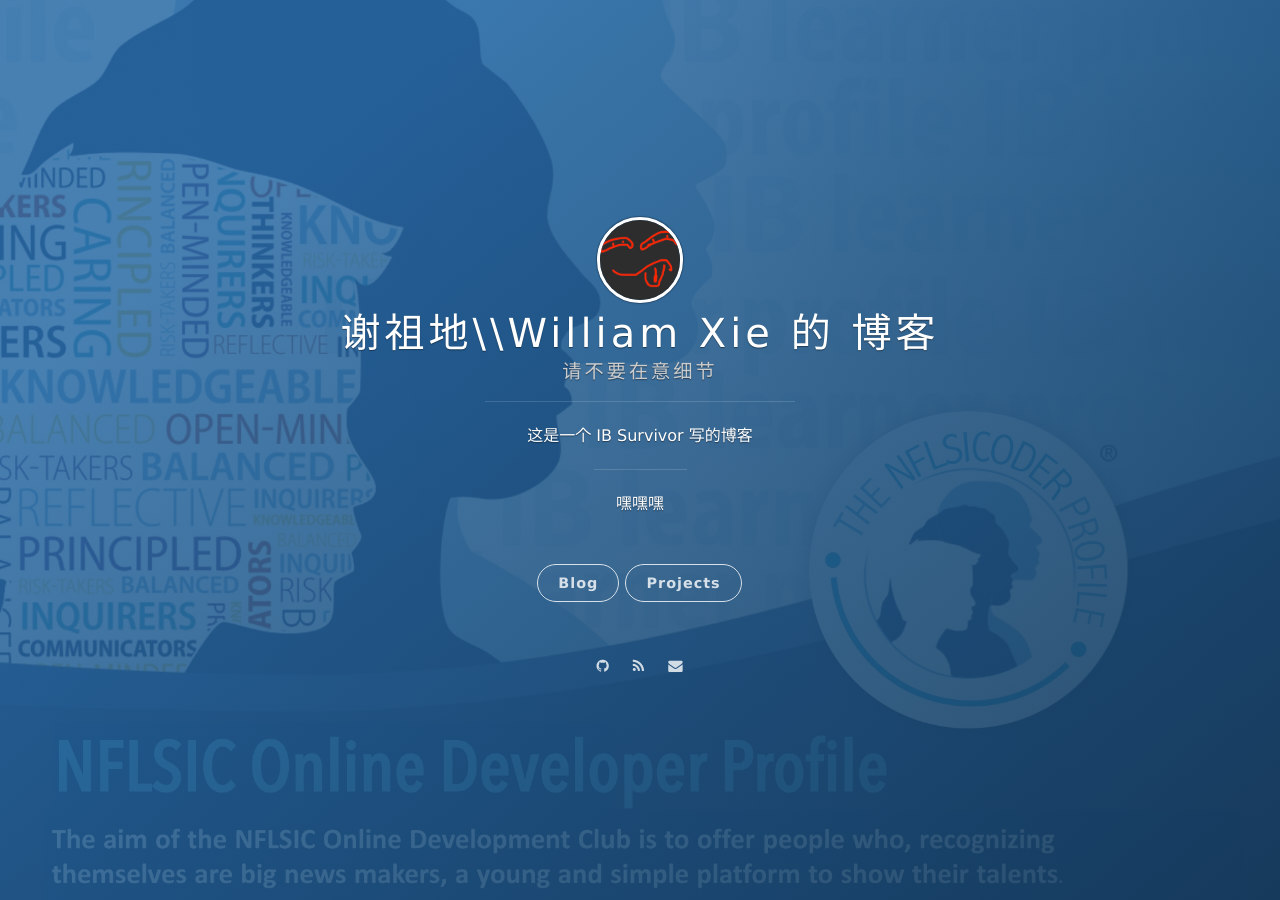
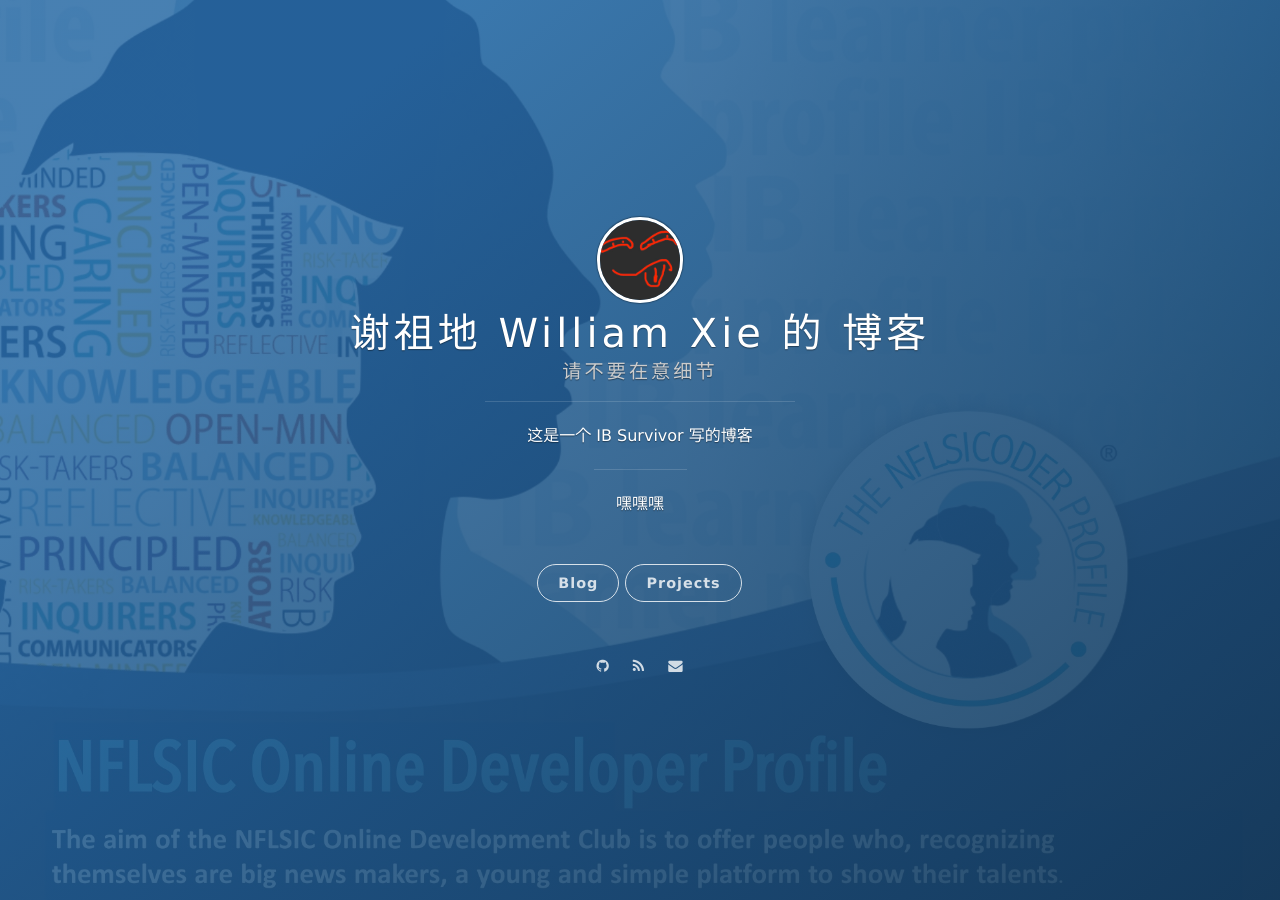
Before and after one commit to GuardHei/blog-xzd, a Jekyll site: the page built from index.html, in a window 1280 px wide. Built offline with Jekyll 4.4.1, drawn with Linux system fonts in a browser that asks for light colours; nearby versions of some CDN libraries; the list of posts is cut into pages by our own code.

Commit message:
Adjust
Adjust

```diff
--- a/_config.yml
+++ b/_config.yml
@@ -1,5 +1,5 @@
 # Basic
-title: 谢祖地\\William Xie 的 博客
+title: 谢祖地 William Xie 的 博客
 subtitle: 请不要在意细节
 welcome_message: <a href="https://github.com/GuardHei" target="_blank">嘿嘿嘿</a>
 description: 这是一个 IB Survivor 写的博客
```
